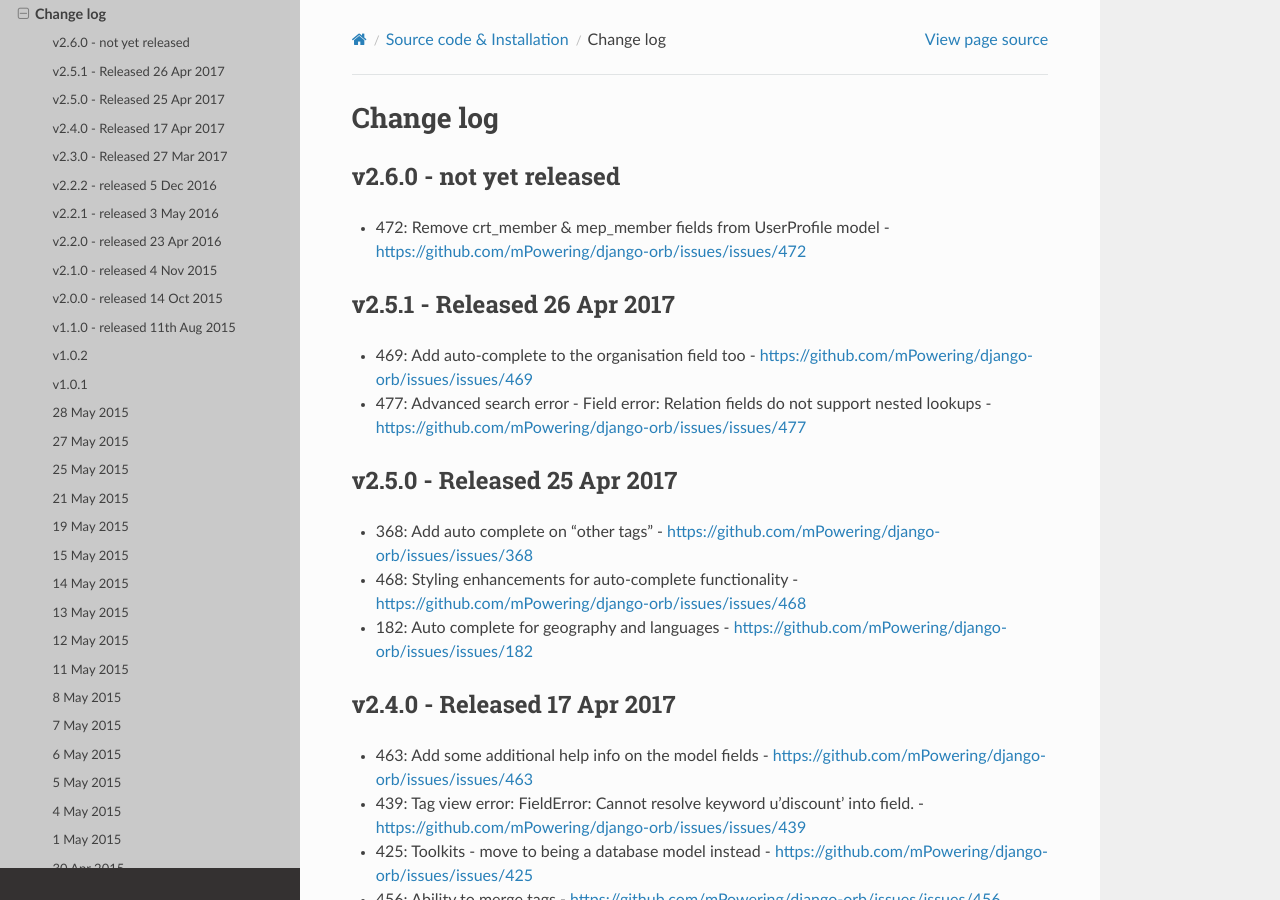
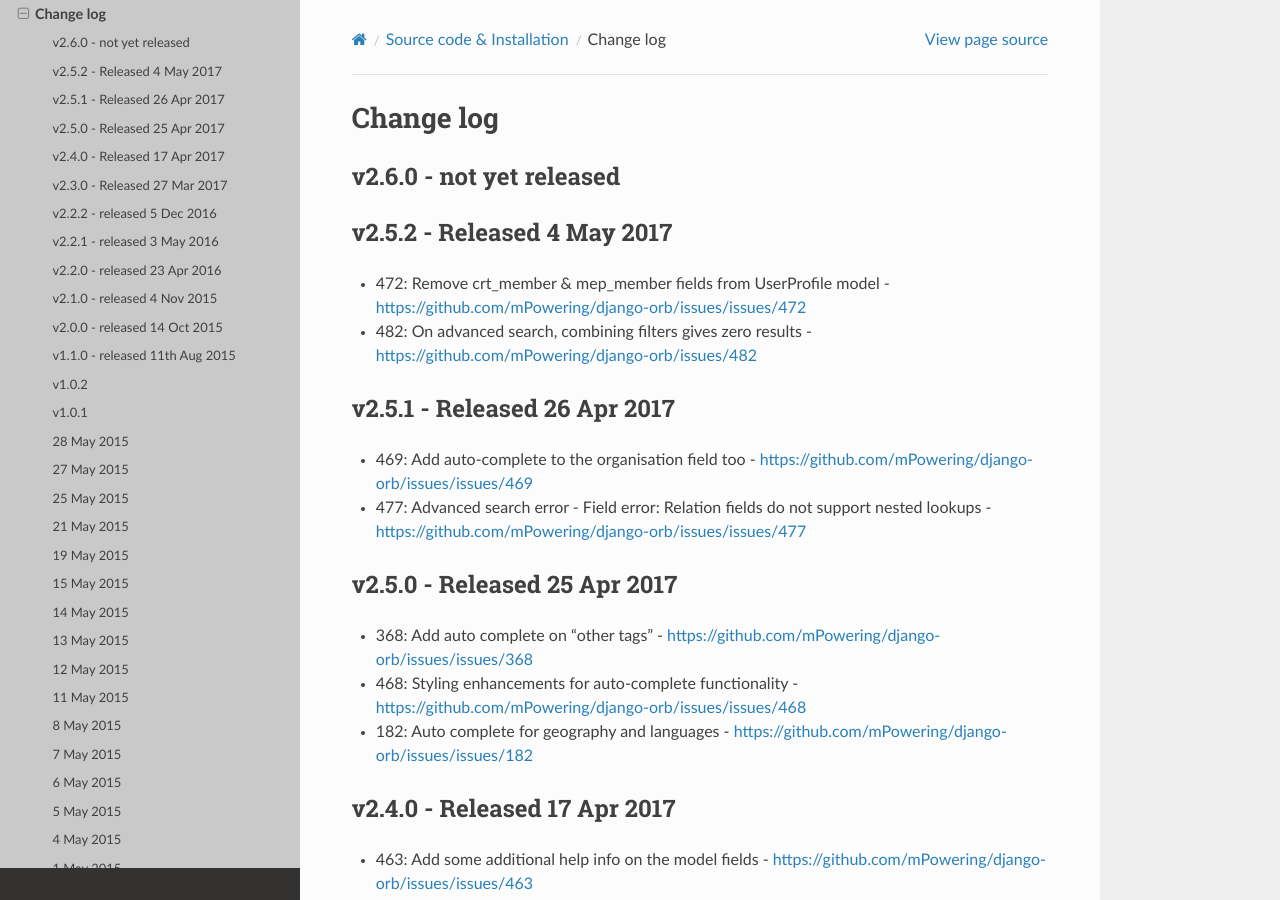
Before and after one commit to mPowering/django-orb, a Sphinx documentation site: the page built from docs/technical/changelog.rst, in a window 1280 px wide and 900 px high. Built offline with Sphinx 7.4.7 and the Read the Docs theme 2.0.0, drawn with Linux system fonts in a browser that asks for light colours.

Commit message:
Update docs & version no

```diff
--- a/docs/conf.py
+++ b/docs/conf.py
@@ -60,9 +60,9 @@ copyright = u'%d, mPowering Frontline Health Workers' % date.today().year
 # built documents.
 #
 # The short X.Y version.
-version = '2.5.1'
+version = '2.5.2'
 # The full version, including alpha/beta/rc tags.
-release = '2.5.1'
+release = '2.5.2'
 
 # The language for content autogenerated by Sphinx. Refer to documentation
 # for a list of supported languages.
--- a/docs/technical/changelog.rst
+++ b/docs/technical/changelog.rst
@@ -6,7 +6,14 @@ Change log
 v2.6.0 - not yet released
 ----------------------------------
 
+
+.. _orb-v2-5-2:
+
+v2.5.2 - Released 4 May 2017
+----------------------------------
+
 * 472: Remove crt_member & mep_member fields from UserProfile model - https://github.com/mPowering/django-orb/issues/issues/472
+* 482: On advanced search, combining filters gives zero results - https://github.com/mPowering/django-orb/issues/482
 
 .. _orb-v2-5-1:
 
--- a/orb/__init__.py
+++ b/orb/__init__.py
@@ -1,3 +1,3 @@
-VERSION = (2, 5, 1, 'beta', 0)
+VERSION = (2, 5, 2, 'beta', 0)
 
 default_app_config = 'orb.apps.ORBConfig'
--- a/setup.py
+++ b/setup.py
@@ -8,7 +8,7 @@ os.chdir(os.path.normpath(os.path.join(os.path.abspath(__file__), os.pardir)))
 
 setup(
     name='django-orb',
-    version='2.5.1',
+    version='2.5.2',
     packages=[
         'orb',
         'orb.analytics',
```
